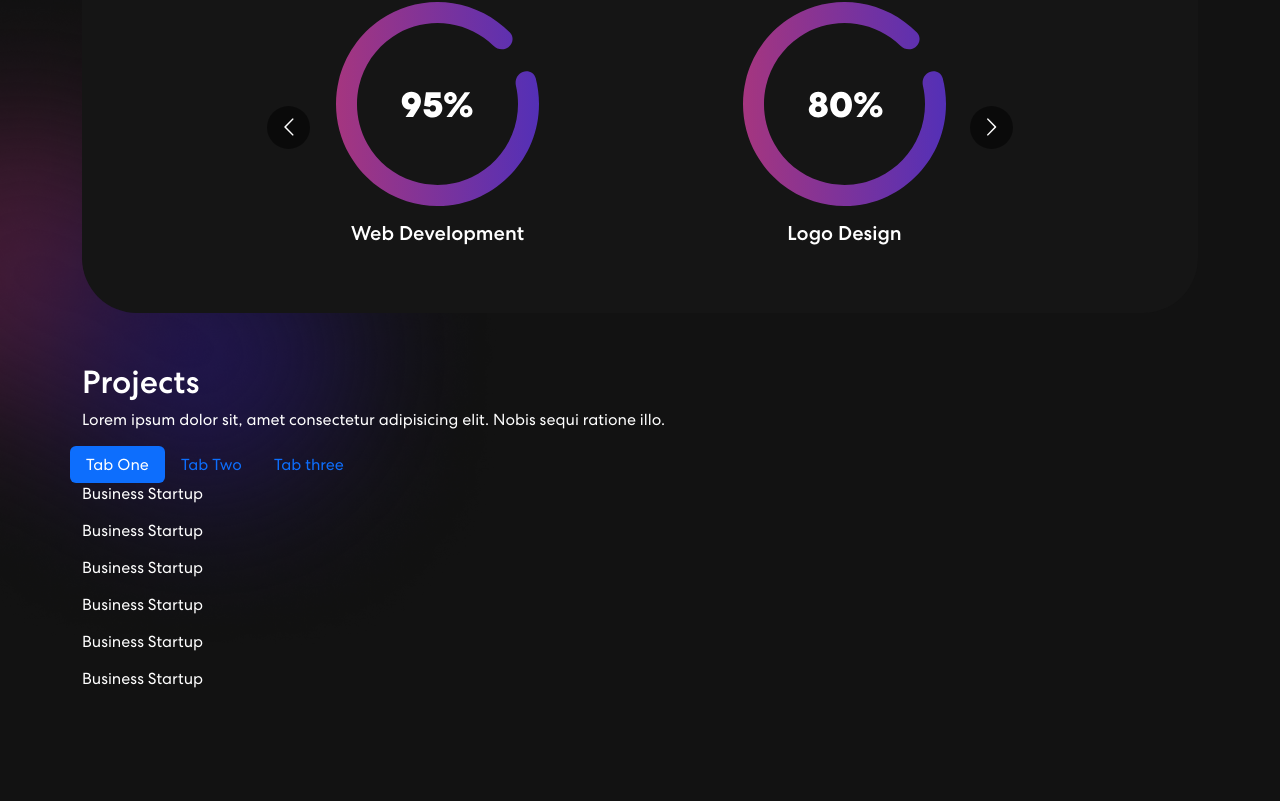
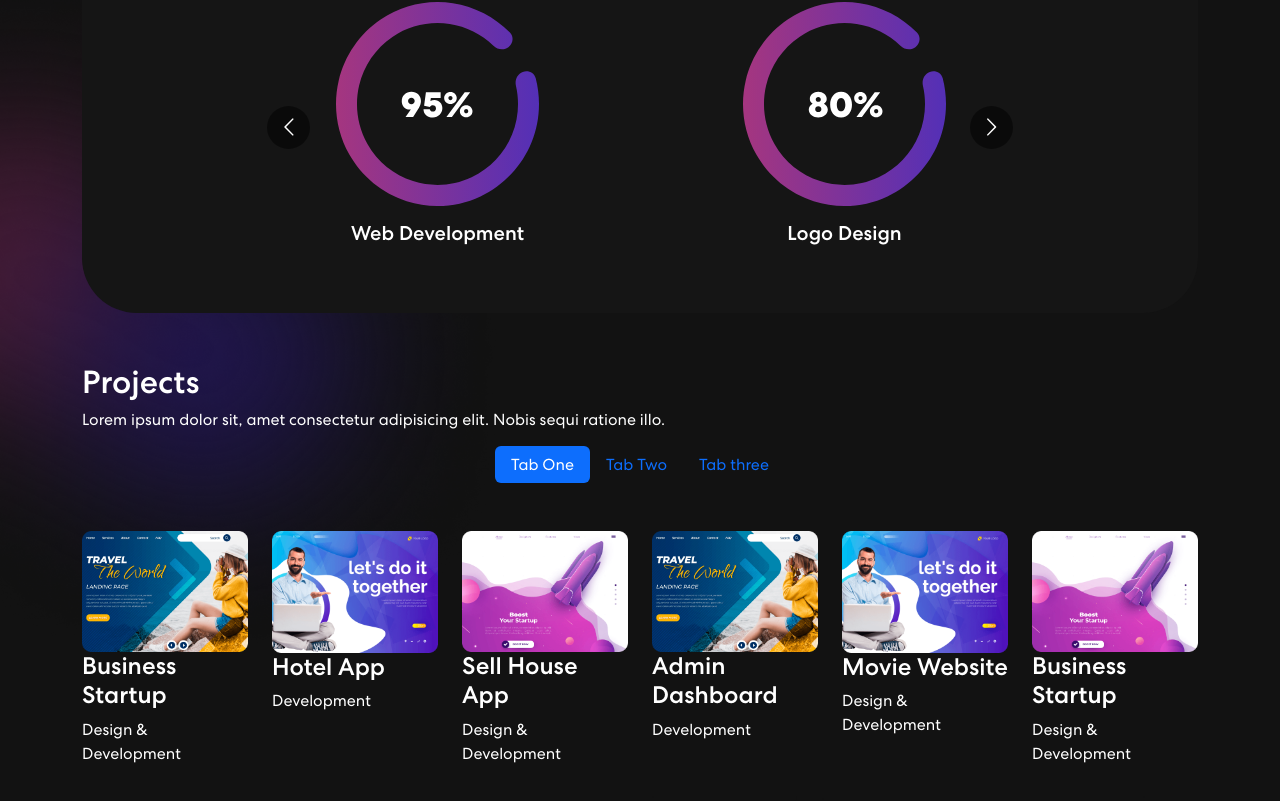
Before and after one commit to SalimiDev/portfolio-2, a React (Create React App) app: page / in a window 1280 px wide. Shown: the part 1021-1822 px from the top of the page. Before the commit the page ends 1726 px from the top, so only its background shows below. Built offline with nearby package versions, Linux system fonts and the light colour scheme.

Commit message:
created projectCard component

```diff
--- a/src/assets/img/index.js
+++ b/src/assets/img/index.js
@@ -7,6 +7,7 @@ import meter1 from '../img/meter1.svg';
 import meter2 from '../img/meter2.svg';
 import meter3 from '../img/meter3.svg';
 import colorSharp from '../img/color-sharp.png';
+import colorSharp2 from '../img/color-sharp2.png';
 import projImg1 from '../img/project-img1.png';
 import projImg2 from '../img/project-img2.png';
 import projImg3 from '../img/project-img3.png';
@@ -24,4 +25,5 @@ export const images = {
     projImg1,
     projImg2,
     projImg3,
+    colorSharp2,
 };
--- /dev/null
+++ b/src/components/ProjectCard.js
@@ -0,0 +1,19 @@
+import React from 'react';
+
+import { Col } from 'react-bootstrap';
+
+const ProjectCard = ({ title, description, imgUrl }) => {
+    return (
+        <Col>
+            <div className='proj-imgbx'>
+                <img src={imgUrl} alt={title} />
+                <div className='proj-txtx'>
+                    <h4>{title}</h4>
+                    <span>{description}</span>
+                </div>
+            </div>
+        </Col>
+    );
+};
+
+export default ProjectCard;
--- a/src/components/Projects.js
+++ b/src/components/Projects.js
@@ -1,8 +1,9 @@
 import React from 'react';
 
 import { images } from '../assets/img';
-import { Container, Row, Col } from 'react-bootstrap';
-import { Nav, Tab } from 'react-bootstrap';
+import { Container, Row, Col, Nav, Tab } from 'react-bootstrap';
+
+import ProjectCard from './ProjectCard';
 
 const Projects = () => {
     const projects = [
@@ -12,22 +13,22 @@ const Projects = () => {
             imgUrl: images.projImg1,
         },
         {
-            title: 'Business Startup',
-            description: 'Design & Development',
+            title: 'Hotel App',
+            description: 'Development',
             imgUrl: images.projImg2,
         },
         {
-            title: 'Business Startup',
+            title: 'Sell House App',
             description: 'Design & Development',
             imgUrl: images.projImg3,
         },
         {
-            title: 'Business Startup',
-            description: 'Design & Development',
+            title: 'Admin Dashboard',
+            description: 'Development',
             imgUrl: images.projImg1,
         },
         {
-            title: 'Business Startup',
+            title: 'Movie Website',
             description: 'Design & Development',
             imgUrl: images.projImg2,
         },
@@ -43,10 +44,13 @@ const Projects = () => {
                 <Row>
                     <Col>
                         <h2>Projects</h2>
-                    </Col>
+
                         <p>Lorem ipsum dolor sit, amet consectetur adipisicing elit. Nobis sequi ratione illo.</p>
                         <Tab.Container id='projects-tabs' defaultActiveKey='first'>
-                        <Nav variant='pills' defaultActiveKey='/home'>
+                            <Nav
+                                variant='pills'
+                                className='nav-pills mb-5 justify-content-center align-items-center'
+                                id='pills-tab'>
                                 <Nav.Item>
                                     <Nav.Link eventKey='first'>Tab One</Nav.Link>
                                 </Nav.Item>
@@ -62,16 +66,22 @@ const Projects = () => {
                                 <Tab.Pane eventKey='first'>
                                     <Row>
                                         {projects.map((project, index) => (
-                                        <p>{project.title}</p>
+                                            <ProjectCard key={index} {...project} />
                                         ))}
                                     </Row>
                                 </Tab.Pane>
-                            <Tab.Pane eventKey='second'>Lorem Ipsum</Tab.Pane>
-                            <Tab.Pane eventKey='third'>Lorem Ipsum</Tab.Pane>
+                                <Tab.Pane eventKey='second'>
+                                    <p>Lorem Ipsum</p>
+                                </Tab.Pane>
+                                <Tab.Pane eventKey='third'>
+                                    <p>Lorem Ipsum</p>
+                                </Tab.Pane>
                             </Tab.Content>
                         </Tab.Container>
+                    </Col>
                 </Row>
             </Container>
+            <img src={images.colorSharp2} alt='' className='background-image-right' />
         </section>
     );
 };
```
Lines whose indentation alone changed are shown as unchanged.
